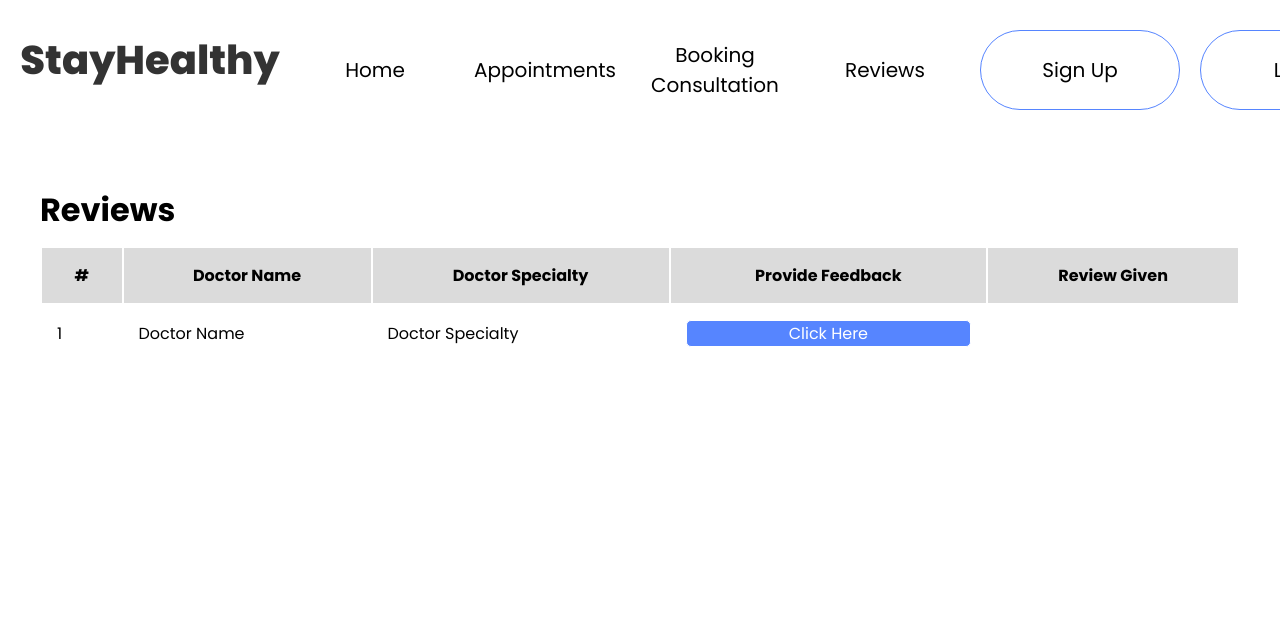
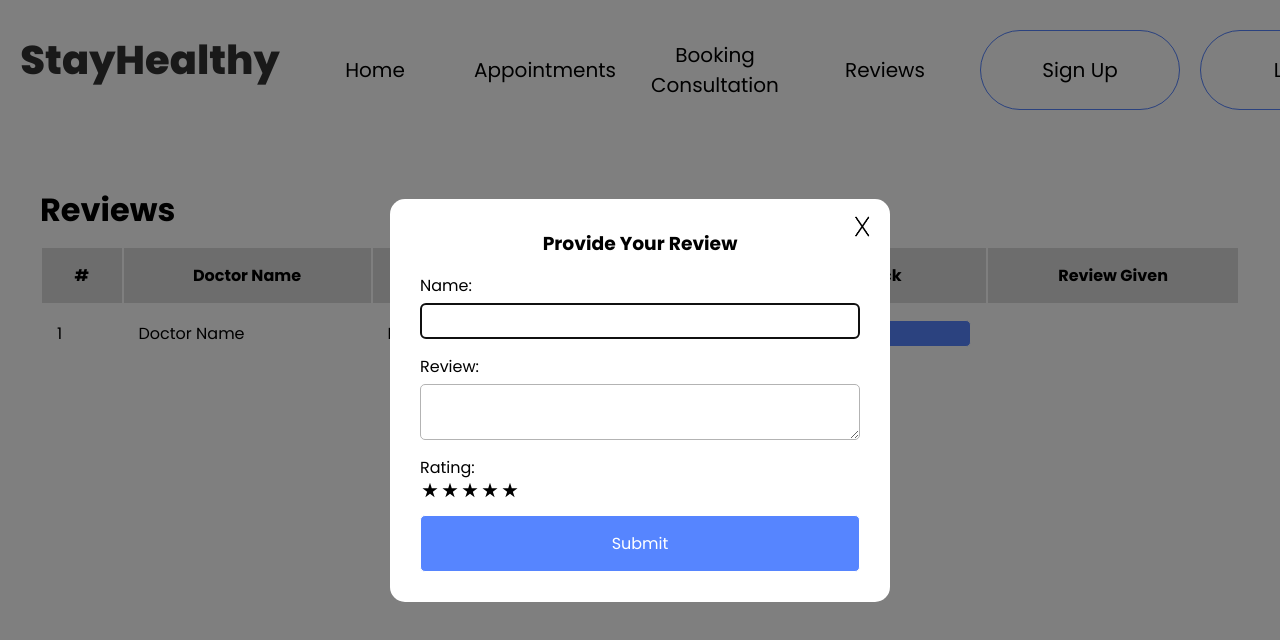
Before and after one commit to mc-011g/Medical-Appointment-Booking-Website, a React (Create React App) app: page /reviews in a window 1280 px wide. Both pictures are taken after a click on the button "Click Here". Shown: the top 640 px of the page. Built offline with nearby package versions, Linux system fonts and the light colour scheme.

Commit message:
Added FeedbackForm component

```diff
--- /dev/null
+++ b/src/Components/FeedbackForm/FeedbackForm.css
@@ -0,0 +1,39 @@
+.feedbackContainer {
+    background-color: white;
+    padding: 30px;
+    border-radius: 15px;
+    width: 500px;
+}
+
+.feedbackContainer form {
+    display: flex;
+    flex-direction: column;
+    gap: 15px;
+}
+
+.feedbackContainer .feedback-button {
+    padding: 15px;
+}
+
+.feedbackContainer label {
+    display: grid;
+}
+
+.feedbackContainer h3 {
+    text-align: center;
+}
+
+.starRatings {
+    display: flex;
+    flex-direction: row;
+    height: 20px;
+}
+
+.star:hover,
+.starSelected {
+    cursor: pointer;
+}
+
+.starSelected {
+    background-color: yellow;
+}
--- /dev/null
+++ b/src/Components/FeedbackForm/FeedbackForm.js
@@ -0,0 +1,53 @@
+import React, { useState } from 'react';
+import './FeedbackForm.css';
+import xIcon from "../AppointmentForm/images/icons8-x-48.png";
+import starIcon from './images/star-svgrepo-com.svg';
+import starIconYellow from './images/star-svgrepo-com2.svg';
+
+const FeedbackForm = ({ closeModal, onSubmit }) => {
+    const [name, setName] = useState('');
+    const [reviewText, setReviewText] = useState('');
+    const [rating, setRating] = useState(0);
+    const ratings = [1, 2, 3, 4, 5];
+
+    const handleFormSubmit = (e) => {
+        e.preventDefault();
+        onSubmit({
+            reviewText
+        });
+    };
+
+    return (
+        <div className="feedbackContainer">
+            <img src={xIcon} className="closeButton" onClick={closeModal} />
+            <form onSubmit={handleFormSubmit}>
+                <h3>Provide Your Review</h3>
+                <label>
+                    Name:
+                    <input type="text" name="name" className="form-control" onChange={(e) => setName(e.target.value)} required />
+                </label>
+                <label>
+                    Review:
+                    <textarea name="review" className="form-control" onChange={(e) => setReviewText(e.target.value)} required />
+                </label>
+                <label>
+                    Rating:
+                    <div className="starRatings">
+                        {ratings.map((star) => (
+                            <>
+                                <img src={(rating >= star) ? starIconYellow : starIcon}
+                                    className="star"
+                                    alt='' name="star1" onClick={(e) => setRating(star)} />
+                            </>
+                        ))}
+                    </div>
+                </label>
+                <button type="submit" className="feedback-button" name="submitReview">
+                    Submit
+                </button>
+            </form>
+        </div>
+    );
+};
+
+export default FeedbackForm;
--- a/src/Components/ReviewForm/ReviewForm.css
+++ b/src/Components/ReviewForm/ReviewForm.css
@@ -23,3 +23,8 @@ td,
 th {
     padding: 15px;
 }
+
+.feedback-button:disabled {
+    background-color: lightgrey;
+    cursor: default;
+}
--- a/src/Components/ReviewForm/ReviewForm.js
+++ b/src/Components/ReviewForm/ReviewForm.js
@@ -1,7 +1,17 @@
-import React from 'react';
+import React, { useState } from 'react';
 import "./ReviewForm.css";
+import Popup from 'reactjs-popup';
+import FeedbackForm from '../FeedbackForm/FeedbackForm';
 
 const ReviewForm = () => {
+    const [showModal, setShowModal] = useState(false);
+    const [reviewText, setReviewText] = useState('');
+    const [enableFeedbackButton, setEnableFeedbackButton] = useState(true);
+
+    const handleFormSubmit = (reviewInfo) => {
+        setReviewText((JSON.parse(JSON.stringify(reviewInfo))).reviewText);
+        setEnableFeedbackButton(false);
+    }
 
     return (
         <div className="container">
@@ -25,12 +35,24 @@ const ReviewForm = () => {
                         Doctor Specialty
                     </td>
                     <td>
-                        <button type="button" className="feedback-button" name="feedbackButton" id="feedbackButton">
-                            Click Here
-                        </button>
+                        <>
+                            <Popup trigger={
+                                <button type="button" className="feedback-button" name="feedbackButton" id="feedbackButton" disabled={!enableFeedbackButton}>
+                                    Click Here
+                                </button>
+                            }
+                                modal
+                                open={showModal}
+                                onClose={() => setShowModal(false)}
+                            >
+                                {(close) => (
+                                    <FeedbackForm closeModal={close} onSubmit={handleFormSubmit} />
+                                )}
+                            </Popup>
+                        </>
                     </td>
-                    <td>
-
+                    <td className="reviewText">
+                        {reviewText}
                     </td>
                 </tr>
             </table>
```
Also changed, not shown: src/Components/AppointmentForm/AppointmentForm.js (line endings or trailing spaces), src/Components/FeedbackForm/images/star-svgrepo-com.svg (added), src/Components/FeedbackForm/images/star-svgrepo-com2.svg (added).
